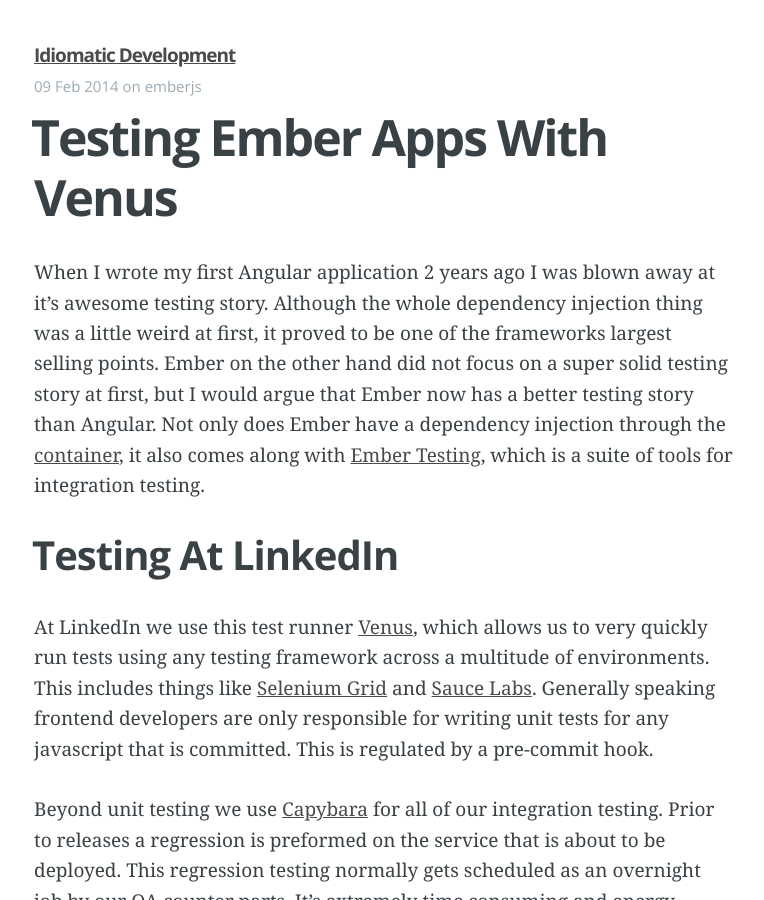
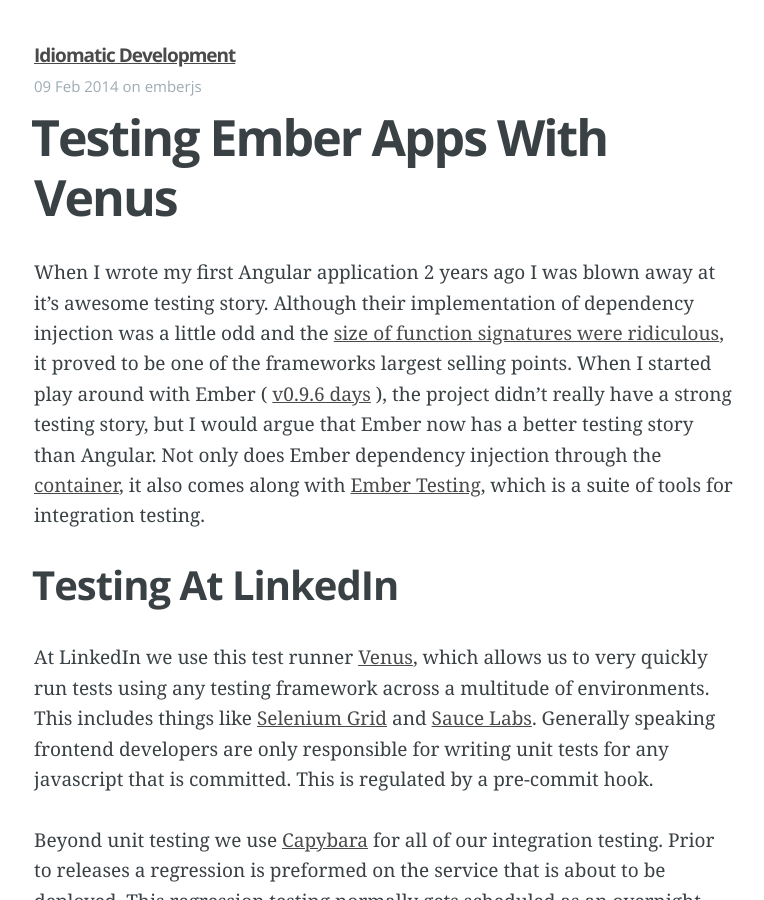
Before and after one commit to chadhietala/chadhietala.github.io, a Jekyll site: the page built from _posts/2014-2-8-Testing-Ember-Apps-With-Venus.markdown, in a window 1280 px wide and 900 px high. Shown: the whole window, without its empty margins (256-1020 px from the left). Built offline with Jekyll 4.4.1, drawn with Linux system fonts in a browser that asks for light colours; Markdown is read by kramdown in place of the engine named in the settings.

Commit message:
Better intro

```diff
--- a/_posts/2014-2-8-Testing-Ember-Apps-With-Venus.markdown
+++ b/_posts/2014-2-8-Testing-Ember-Apps-With-Venus.markdown
@@ -4,7 +4,7 @@ title:  "Testing Ember Apps With Venus"
 date:   2014-2-9 5:38:00
 categories: emberjs
 ---
-When I wrote my first Angular application 2 years ago I was blown away at it's awesome testing story. Although the whole dependency injection thing was a little weird at first, it proved to be one of the frameworks largest selling points. Ember on the other hand did not focus on a super solid testing story at first, but I would argue that Ember now has a better testing story than Angular. Not only does Ember have a dependency injection through the [container](http://www.slideshare.net/mixonic/containers-di), it also comes along with [Ember Testing](http://emberjs.com/guides/testing/integration/), which is a suite of tools for integration testing.
+When I wrote my first Angular application 2 years ago I was blown away at it's awesome testing story. Although their implementation of dependency injection was a little odd and the [size of function signatures were ridiculous](http://docs.angularjs.org/guide/di#dependency-injection_where-can-i-use-di_di-in-controllers), it proved to be one of the frameworks largest selling points. When I started play around with Ember ( [v0.9.6 days](http://i.imgur.com/gdqozPz.png) ), the project didn't really have a strong testing story, but I would argue that Ember now has a better testing story than Angular. Not only does Ember dependency injection through the [container](http://www.slideshare.net/mixonic/containers-di), it also comes along with [Ember Testing](http://emberjs.com/guides/testing/integration/), which is a suite of tools for integration testing.
 
 ## Testing At LinkedIn
 
```
